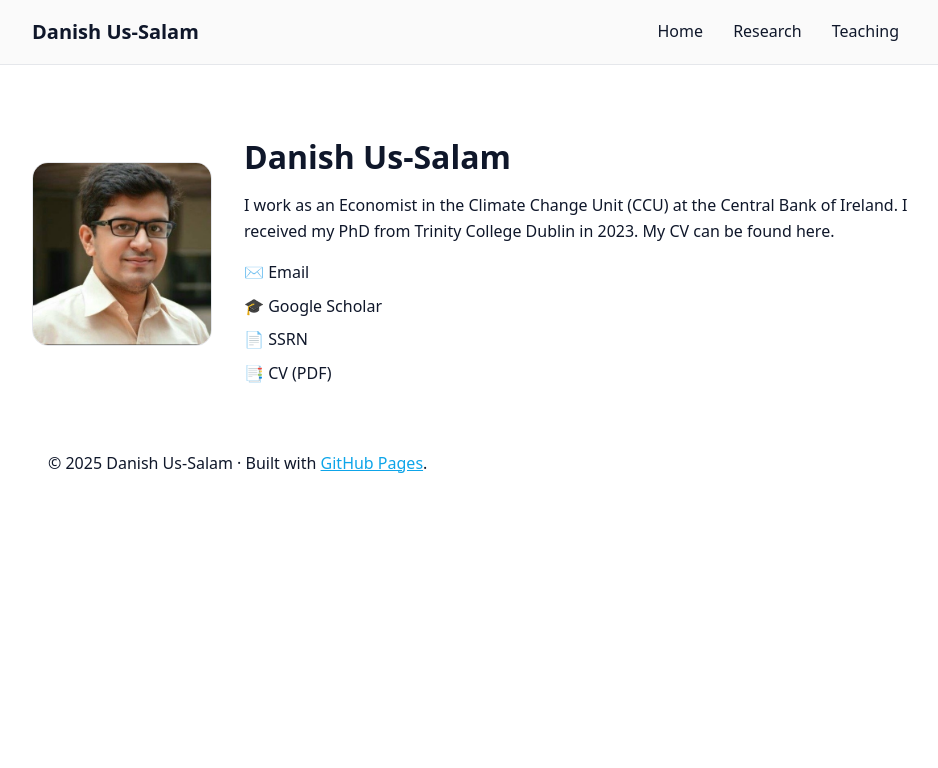
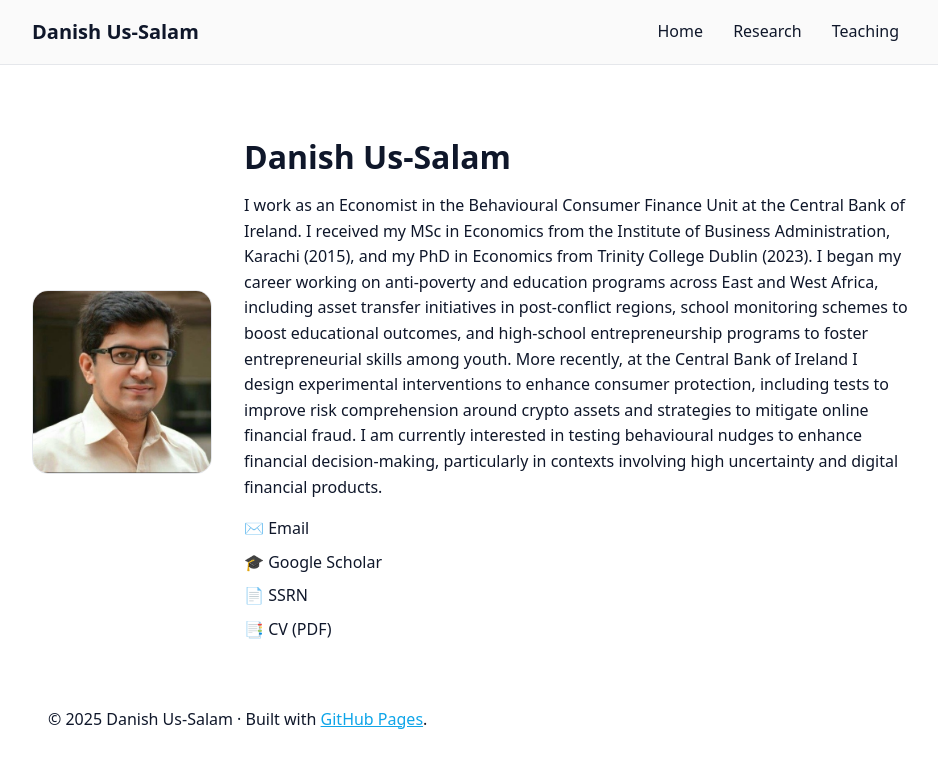
Before and after one commit to danishussalam/danishussalam.github.io, a Jekyll site: the page built from index.md, in a window 1280 px wide. Shown: the top 768 px of the page, without its empty margins (168-1106 px from the left). Built offline with Jekyll 4.4.1, drawn with Linux system fonts in a browser that asks for light colours.

Commit message:
Update index.md

```diff
--- a/index.md
+++ b/index.md
@@ -10,11 +10,8 @@ title: "Home"
   <div class="bio">
     <h1>Danish Us-Salam</h1>
     <p>
-      I work as an Economist in the Climate Change Unit (CCU) at the Central Bank of Ireland.
-
-      I received my PhD from Trinity College Dublin in 2023. My CV can be found here.
+I work as an Economist in the Behavioural Consumer Finance Unit at the Central Bank of Ireland. I received my MSc in Economics from the Institute of Business Administration, Karachi (2015), and my PhD in Economics from Trinity College Dublin (2023). I began my career working on anti-poverty and education programs across East and West Africa, including asset transfer initiatives in post-conflict regions, school monitoring schemes to boost educational outcomes, and high-school entrepreneurship programs to foster entrepreneurial skills among youth. More recently, at the Central Bank of Ireland I design experimental interventions to enhance consumer protection, including tests to improve risk comprehension around crypto assets and strategies to mitigate online financial fraud. I am currently interested in testing behavioural nudges to enhance financial decision-making, particularly in contexts involving high uncertainty and digital financial products.
     </p>
-
     <ul class="contact-icons">
       <li><a href="mailto:firstname.lastname@centralbank.ie">✉️ Email</a></li>
       <li><a href="https://scholar.google.com/">🎓 Google Scholar</a></li>
```
